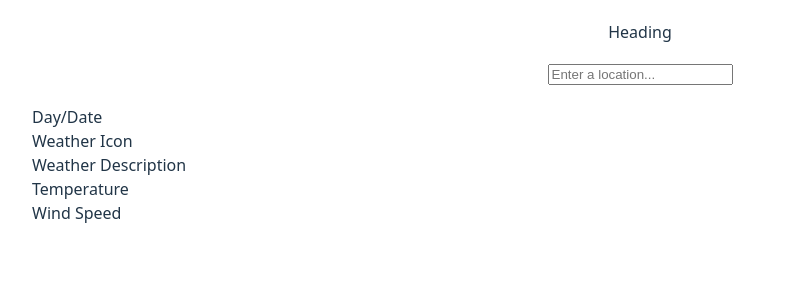
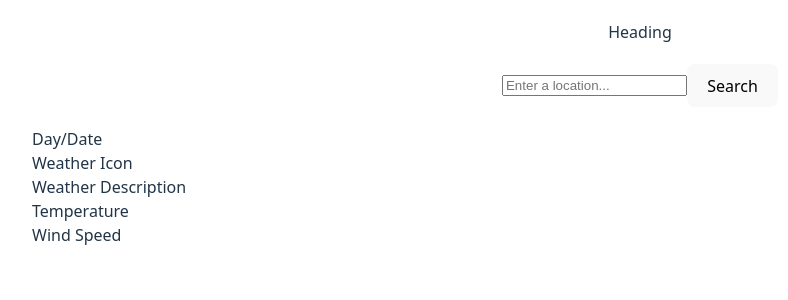
Before and after one commit to joeFordTheNerd/Weather-Demo, a React (Vite) app: page / in a window 1280 px wide. Shown: the top 300 px of the page, without its empty margins (0-788 px from the left). Built offline with nearby package versions, Linux system fonts and the light colour scheme.

Commit message:
feat: add button to trigger search

```diff
--- a/src/components/SearchBar/SearchBar.jsx
+++ b/src/components/SearchBar/SearchBar.jsx
@@ -1,29 +1,32 @@
 import React, { useState } from "react";
 import * as styles from './SearchBar.module.css'
 
-function SearchBar({onSearch}) {
+function SearchBar({ onSearch }) {
   const [query, setQuery] = useState("")
 
   const handleChange = (e) => {
     setQuery(e.target.value)
   }
 
+  // nice to have in addition to submit button
   const handleEnter = (e) => {
-    if(e.key === 'Enter') {
+    if (e.key === 'Enter') {
       onSearch(query)
     }
   }
 
   return (
-    <div className={styles.searchBar}>
+    <>
+      <div className={styles.searchBar}>
         <input
           type="text"
           placeholder="Enter a location..."
           onChange={handleChange}
           onKeyDown={handleEnter}
-          />
-    </div>
-    // todo - add a submit button and make it look nice
+        />
+      <button onClick={() => onSearch(query)}>Search</button>
+      </div>
+    </>
   )
 }
 
```
